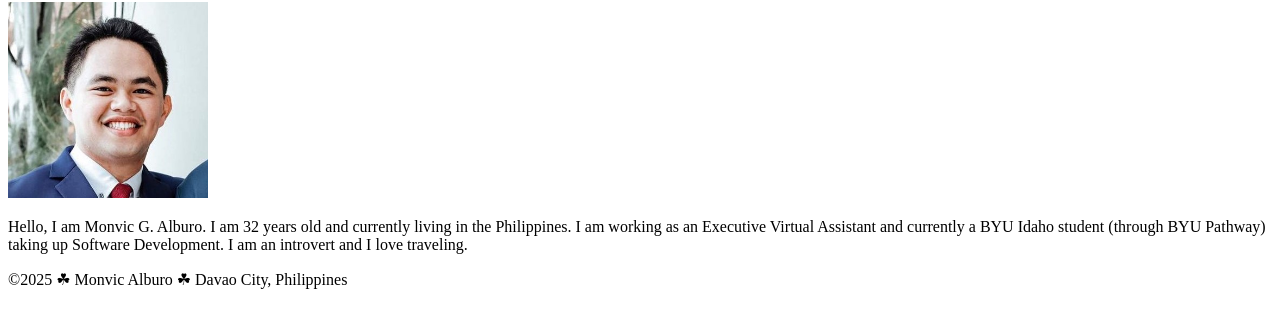
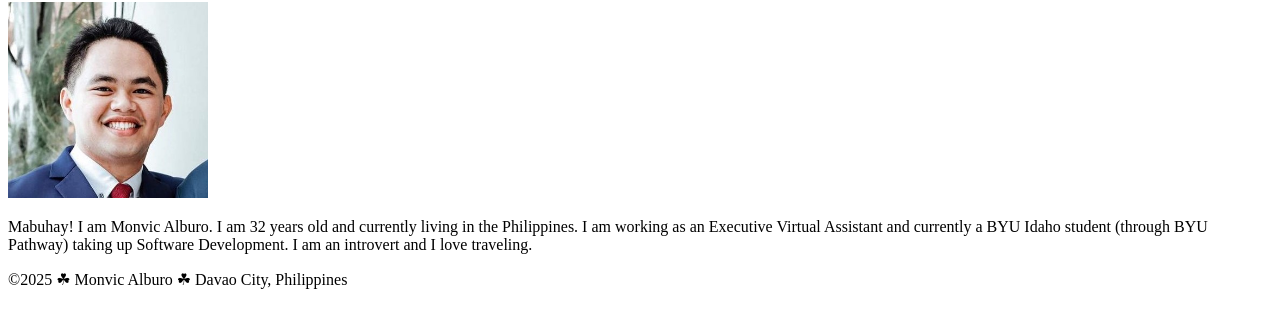
Before and after one commit to monvicalburo/wdd130, a plain HTML site: page index.html in a window 1280 px wide. Shown: the part 104-432 px from the top of the page. Drawn offline with Linux system fonts and the light colour scheme.

Commit message:
edited the paragraph details

```diff
--- a/index.html
+++ b/index.html
@@ -17,11 +17,10 @@
     <main>
         <h1>Monvic Alburo | WDD130</h1>
         <img src="images/profile.jpg" alt="Monvic Headshot" width="200">
-        <p>Hello, I am Monvic G. Alburo. I am 32 years old and currently living in the Philippines.
+        <p>Mabuhay! I am Monvic Alburo. I am 32 years old and currently living in the Philippines.
             I am working as an Executive Virtual Assistant and currently a BYU Idaho student
             (through BYU Pathway) taking up Software Development.
-            I am an introvert and I love traveling.
-        </p>
+            I am an introvert and I love traveling.</p>
     </main>
     <footer>
         <p>©2025 ☘︎ Monvic Alburo ☘︎ Davao City, Philippines</p>
```
